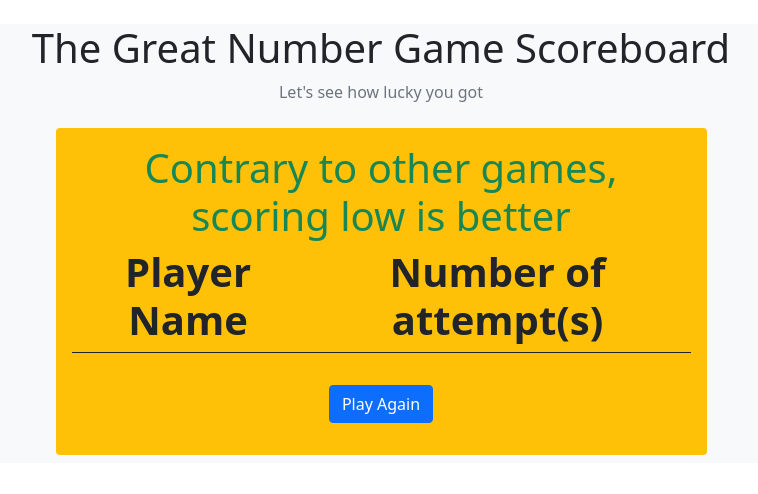
After one commit to jschoellkopf/My-Deployed-Code, a Flask app: page /scoreboard in a window 1280 px wide. The commit adds this page. Shown: the top 494 px of the page, without its empty margins (259-1017 px from the left). Run offline with Flask 2, Linux system fonts and the light colour scheme; lists and menus that the app fills with data are empty.

Commit message:
great number game

```diff
--- /dev/null
+++ b/CodingBootcamp/Assignments/W15 Flask/greater_number_game/scoreboard.py
@@ -0,0 +1 @@
+players_scores = []
--- a/CodingBootcamp/Assignments/W15 Flask/greater_number_game/server.py
+++ b/CodingBootcamp/Assignments/W15 Flask/greater_number_game/server.py
@@ -1,9 +1,11 @@
 from flask import Flask, render_template, request, redirect, session
+from scoreboard import players_scores
 import random
 # from datetime import datetime
 app = Flask(__name__)
 
 app.secret_key = "banana"
+
 
 @app.route('/')
 def index():
@@ -17,25 +19,38 @@ def index():
 
 @app.route('/guessed', methods = ["POST"])
 def guessed():
-    if int(request.form['var_num']) == session['target']: # THIS NEEDS TO HAVE THE PRIORITY OVER THE ATTEMPTS FAILURE
+    if int(request.form['var_num']) == session['target']:
             session['result'] = "success"
             session['count'] += 1
-            return render_template("guess.html")
+            return redirect("/guess")
 
     elif session['count']+1 >= session['limit']:
         session['result'] = 'fail'
-        return render_template("guess.html")
+        return redirect("/guess")
 
     elif int(request.form['var_num']) > session['target']:
         session['result'] = 'high'
         session['count'] += 1
-        return render_template("guess.html")
+        return redirect("/guess")
 
     elif int(request.form['var_num']) < session['target']:
         session['result'] = 'low'
         session['count'] += 1
-        return render_template("guess.html")
+        return redirect("/guess")
 
+@app.route('/guess')
+def guess():
+    return render_template('guess.html')
+
+@app.route('/score', methods = ["POST"])
+def score():
+    players_scores.append([request.form['var_name'],session['count']])
+    print(players_scores)
+    return redirect('/scoreboard')
+
+@app.route('/scoreboard')
+def scoreboard():
+    return render_template('scoreboard.html', players_scores=players_scores)
 
 @app.route('/reset')
 def reset():
--- /dev/null
+++ b/CodingBootcamp/Assignments/W15 Flask/greater_number_game/templates/scoreboard.html
@@ -0,0 +1,25 @@
+    {% extends 'base.html' %}
+
+    {% block content %}
+        <h1 class="text-center mx-auto">The Great Number Game Scoreboard </h1>
+        <p class="text-center text-secondary">Let's see how lucky you got</p>
+        <h1 class="text-success bg-warning text-center p-3 col-7 my-2 mx-auto rounded">Contrary to other games, scoring low is better<br>
+        <table class="table">
+            <thead>
+                <tr>
+                    <th>Player Name</th>
+                    <th>Number of attempt(s)</th>
+                </tr>
+            </thead>
+            <tbody>
+                {% for player in players_scores %}
+                    <tr>
+                        <td>{{ player[0] | title }}</td>
+                        <td>{{ player[1] }}</td>
+                    </tr>
+                {% endfor %}
+            </tbody>
+        </table>
+        <a href="/reset" class="btn btn-primary m-3">Play Again</a>
+
+    {% endblock %}
--- a/CodingBootcamp/Assignments/W15 Flask/greater_number_game/templates/user.html
+++ /dev/null
@@ -1,6 +0,0 @@
-    {% extends 'base.html' %}
-
-    {% block content %}
-        <h1>Hello {{ user_name | title }}</h1>
-
-    {% endblock %}
```
Also changed, not shown: CodingBootcamp/Assignments/W15 Flask/greater_number_game/templates/guess.html (+6 -1 lines), 1 other file.
